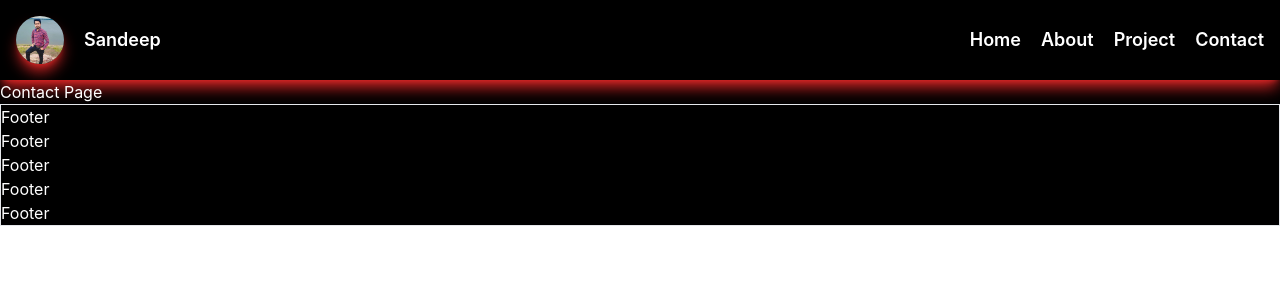
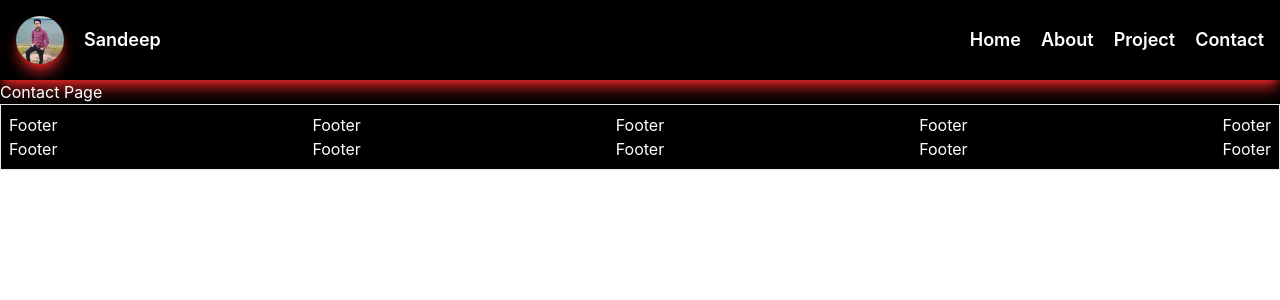
Before and after one commit to SandeepKumar3171/SandeepPortfolio-, a React (Create React App) app: page /contact in a window 1280 px wide. Shown: the top 300 px of the page. Built offline with nearby package versions, Linux system fonts and the light colour scheme.

Commit message:
update footer

```diff
--- a/src/components/Footer.js
+++ b/src/components/Footer.js
@@ -3,12 +3,27 @@ import React from 'react'
 const Footer = () => {
   return (
    <>
-    <div className='border h-fit'>
+    <div className='border p-2 h-fit flex flex-row justify-between'>
+      <div className='flex flex-col'>
       <p>Footer</p>
       <p>Footer</p>
+      </div>
+      <div className='flex flex-col'>
       <p>Footer</p>
       <p>Footer</p>
+      </div>
+      <div className='flex flex-col'>
       <p>Footer</p>
+      <p>Footer</p>
+      </div>
+      <div className='flex flex-col'>
+      <p>Footer</p>
+      <p>Footer</p>
+      </div>
+      <div className='flex flex-col'>
+      <p>Footer</p>
+      <p>Footer</p>
+      </div>
     </div>
     </>
   )
```
